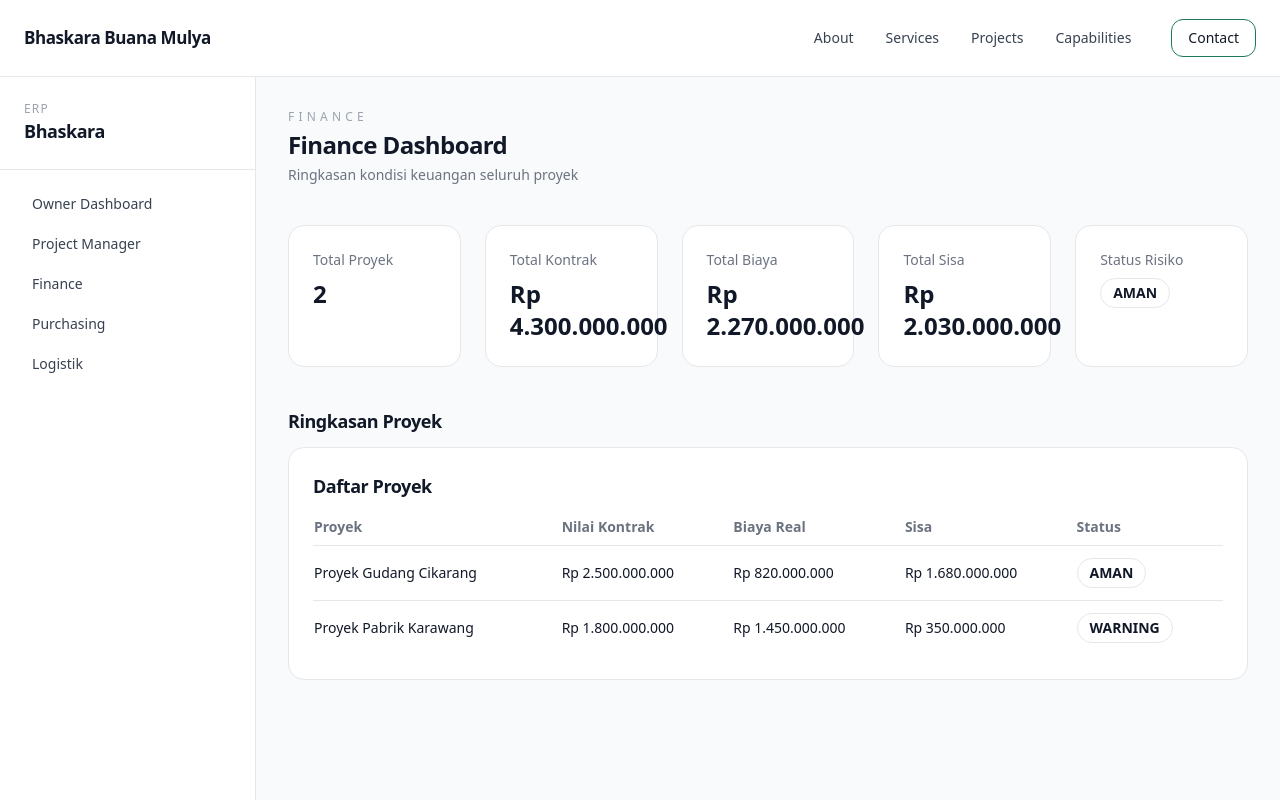
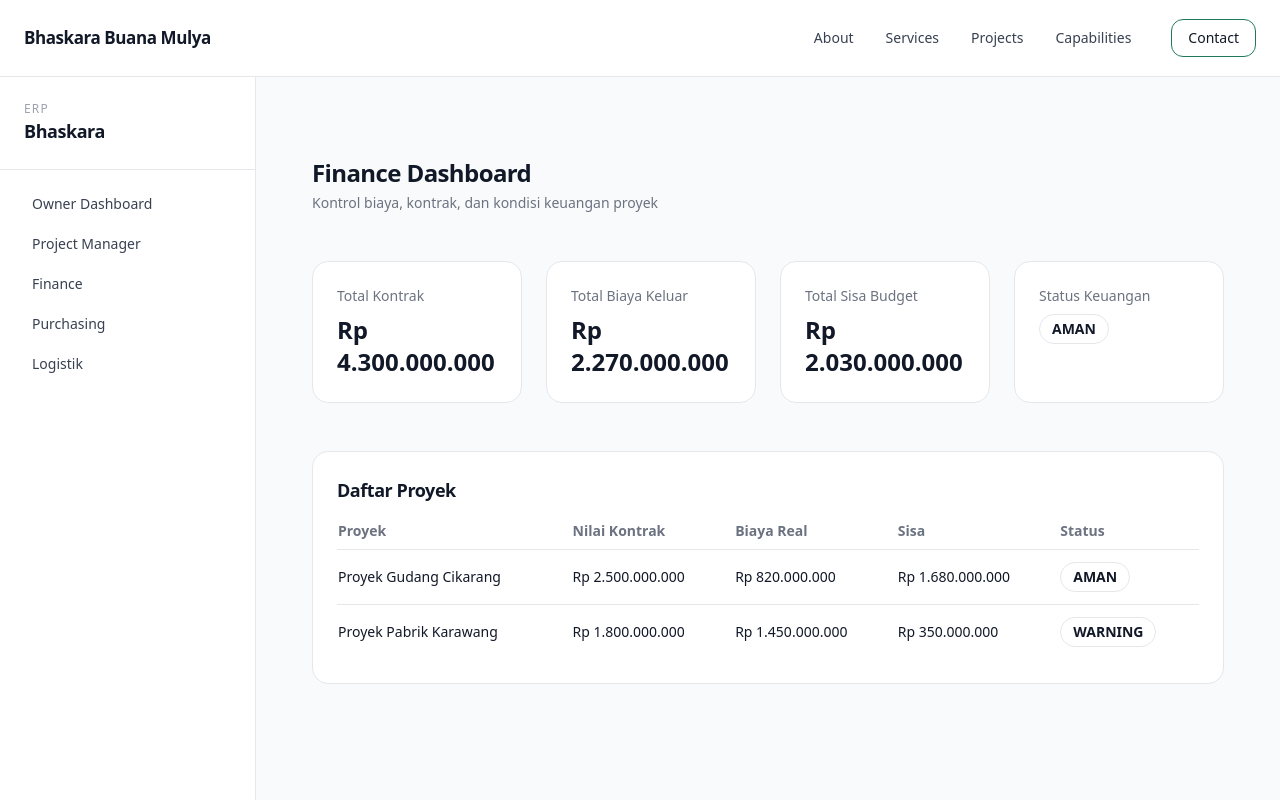
Before and after one commit to herlan-syihabudin/Bhaskara, a Next.js app: page /dashboard/finance in a window 1280 px wide. Shown: the top 800 px of the page. Built offline with nearby package versions, Linux system fonts and the light colour scheme.

Commit message:
Update page.tsx

```diff
--- a/app/dashboard/finance/page.tsx
+++ b/app/dashboard/finance/page.tsx
@@ -1,50 +1,39 @@
+// app/dashboard/finance/page.tsx
+import KpiCard from "@/components/dashboard/KpiCard";
+import ProjectTable from "@/components/dashboard/ProjectTable";
+import DashboardHeader from "@/components/dashboard/DashboardHeader";
 import { projects } from "@/lib/data/projects";
 import { statusFromBudget } from "@/lib/engine/budget";
-import KpiCard from "@/components/dashboard/KpiCard";
-import ProjectTable from "@/components/dashboard/ProjectTable";
 
 export default function FinanceDashboardPage() {
   const totalKontrak = projects.reduce((a, b) => a + b.nilaiKontrak, 0);
   const totalBiaya = projects.reduce((a, b) => a + b.biayaReal, 0);
   const totalSisa = totalKontrak - totalBiaya;
+
   const status = statusFromBudget(totalKontrak, totalBiaya);
 
   return (
-    <section className="space-y-10">
-      {/* HEADER */}
-      <div>
-        <p className="text-xs tracking-[0.35em] text-gray-400 uppercase">
-          FINANCE
-        </p>
-        <h1 className="text-2xl font-semibold mt-1">
-          Finance Dashboard
-        </h1>
-        <p className="text-sm text-gray-500 mt-1">
-          Ringkasan kondisi keuangan seluruh proyek
-        </p>
-      </div>
+    <section className="container-bbm py-12 space-y-12">
+      <DashboardHeader
+        title="Finance Dashboard"
+        subtitle="Kontrol biaya, kontrak, dan kondisi keuangan proyek"
+      />
 
       {/* KPI */}
-      <div className="grid sm:grid-cols-2 lg:grid-cols-5 gap-6">
-        <KpiCard title="Total Proyek" value={projects.length} type="text" />
+      <div className="grid sm:grid-cols-2 lg:grid-cols-4 gap-6">
         <KpiCard title="Total Kontrak" value={totalKontrak} />
-        <KpiCard title="Total Biaya" value={totalBiaya} />
-        <KpiCard title="Total Sisa" value={totalSisa} />
+        <KpiCard title="Total Biaya Keluar" value={totalBiaya} />
+        <KpiCard title="Total Sisa Budget" value={totalSisa} />
         <KpiCard
-          title="Status Risiko"
+          title="Status Keuangan"
           type="status"
+          statusValue={status}
           value={status}
-          statusValue={status}
         />
       </div>
 
-      {/* PROJECT TABLE */}
-      <div>
-        <h2 className="text-lg font-semibold mb-3">
-          Ringkasan Proyek
-        </h2>
-        <ProjectTable projects={projects} />
-      </div>
+      {/* TABLE */}
+      <ProjectTable projects={projects} />
     </section>
   );
 }
```
